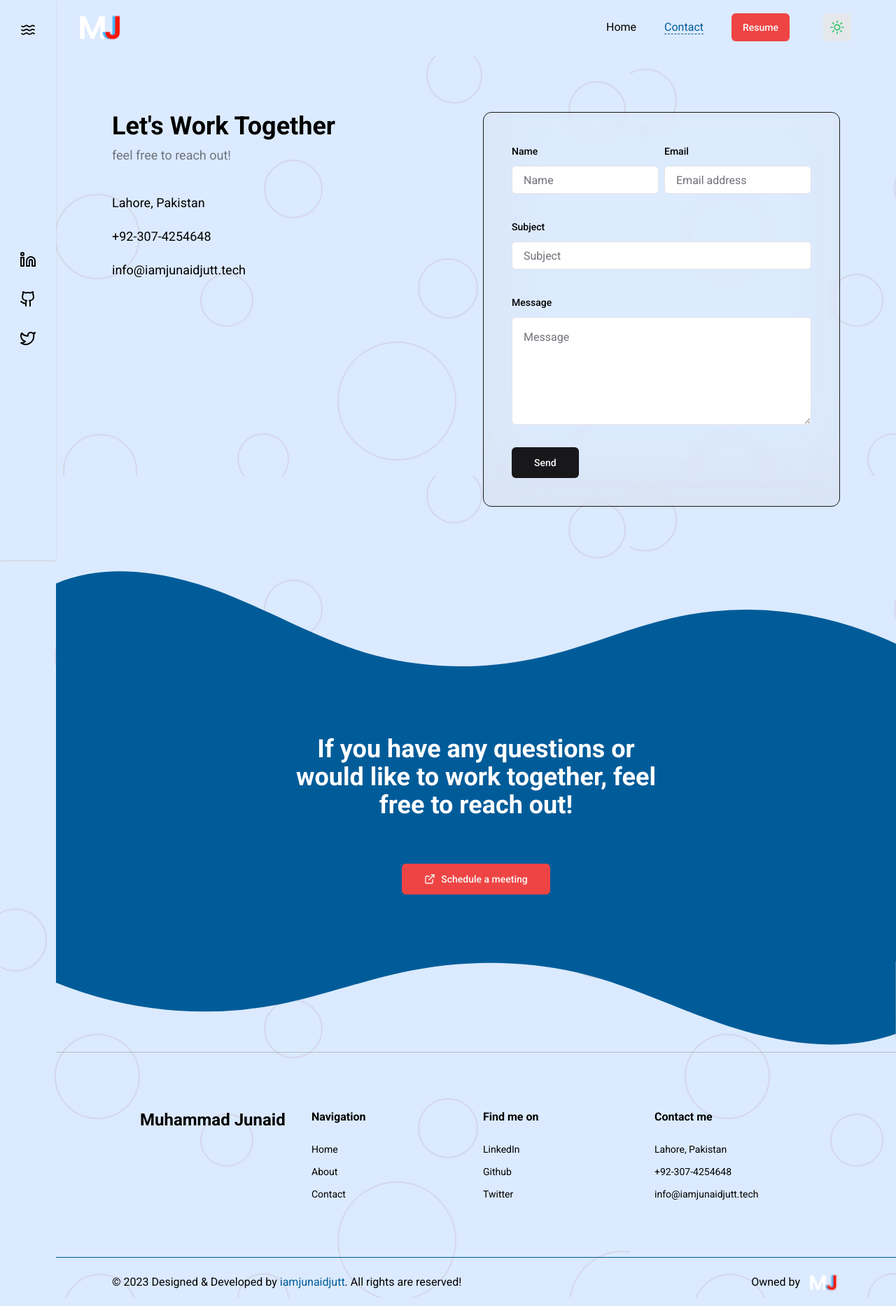
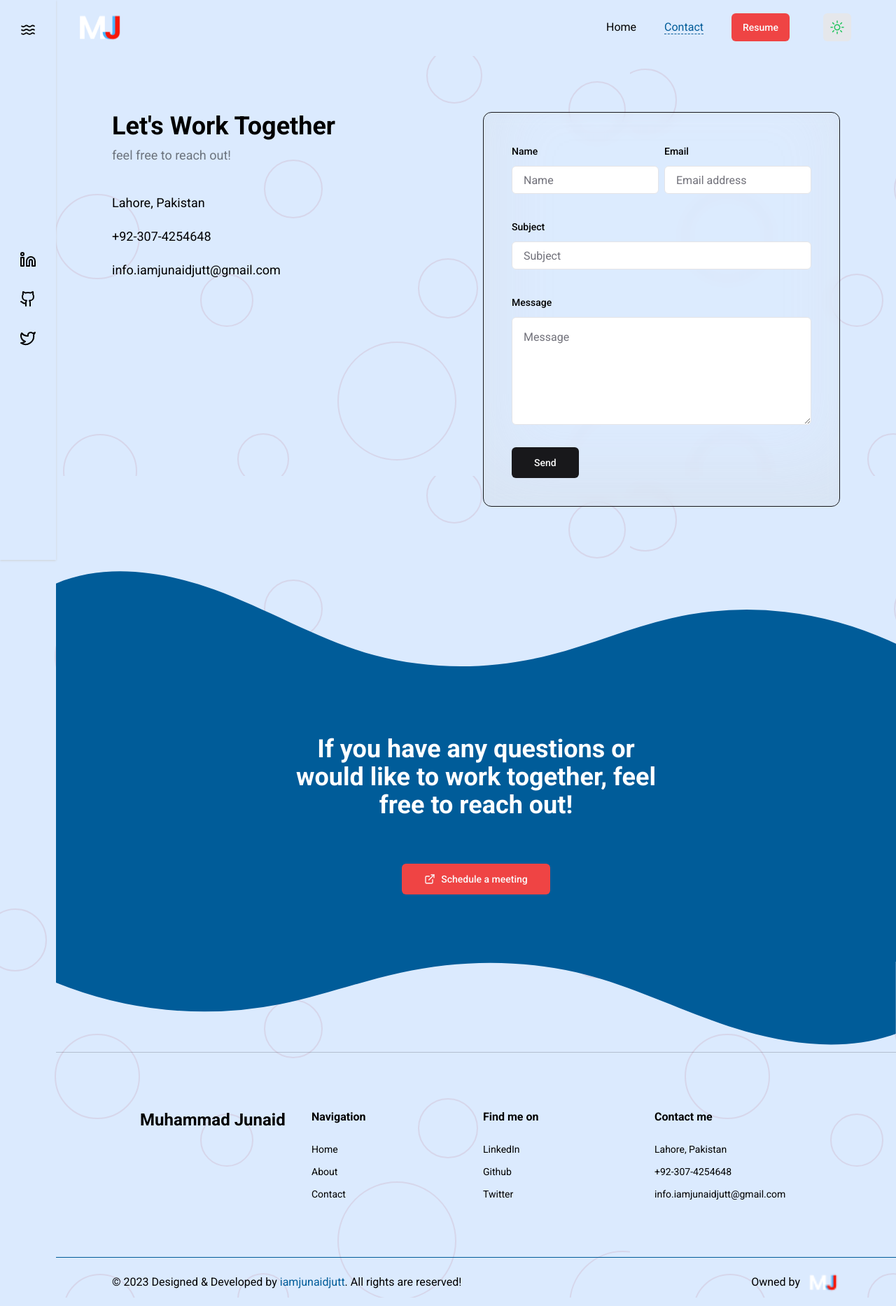
Before and after one commit to iamjunaidjutt/iamjunaidjutt-portfolio, a Next.js app: page /contact in a window 1280 px wide. Shown: the whole page at 70% size. Built offline with nearby package versions, Linux system fonts and the light colour scheme.

Commit message:
add gmail address

```diff
--- a/app/contact/(routes)/page.tsx
+++ b/app/contact/(routes)/page.tsx
@@ -92,10 +92,10 @@ export default function ContactPage() {
 									+92-307-4254648
 								</Link>
 								<Link
-									href={"mailto:info@iamjunaidjutt.tech"}
+									href={"mailto:info.iamjunaidjutt@gmail.com"}
 									className={cn("hover:text-myBlue")}
 								>
-									info@iamjunaidjutt.tech
+									info.iamjunaidjutt@gmail.com
 								</Link>
 							</div>
 						</div>
--- a/components/About.tsx
+++ b/components/About.tsx
@@ -34,7 +34,7 @@ const About = () => {
 							and OOP. I thrive on solving complex problems with
 							elegant solutions and aspire to contribute my skills
 							to innovative projects. Collaboration is key to my
-							work style, and I&apos; ;m excited to connect with
+							work style, and I&apos;m excited to connect with
 							professionals who share a passion for technology and
 							excellence. Let&apos;s embark on a journey of growth
 							and discovery together!
--- a/components/Footer.tsx
+++ b/components/Footer.tsx
@@ -85,12 +85,12 @@ const Footer = () => {
 							+92-307-4254648
 						</Link>
 						<Link
-							href={"mailto:info@iamjunaidjutt.tech"}
+							href={"mailto:info.iamjunaidjutt@gmail.com"}
 							className={cn(
 								"hover:dark:text-myBlue hover:text-myBgBlue"
 							)}
 						>
-							info@iamjunaidjutt.tech
+							info.iamjunaidjutt@gmail.com
 						</Link>
 					</div>
 				</div>
@@ -100,7 +100,7 @@ const Footer = () => {
 				<p className="text-sm md:text-base max-md:mx-5">
 					&copy; {new Date().getFullYear()} Designed & Developed by{" "}
 					<Link
-						href={"mailto:info@iamjunaidjutt.tech"}
+						href={"mailto:info.iamjunaidjutt@gmail.com"}
 						className={cn(
 							"text-myBgBlue dark:text-myBlue hover:border-b border-myBlue dark:border-myBlue"
 						)}
```
